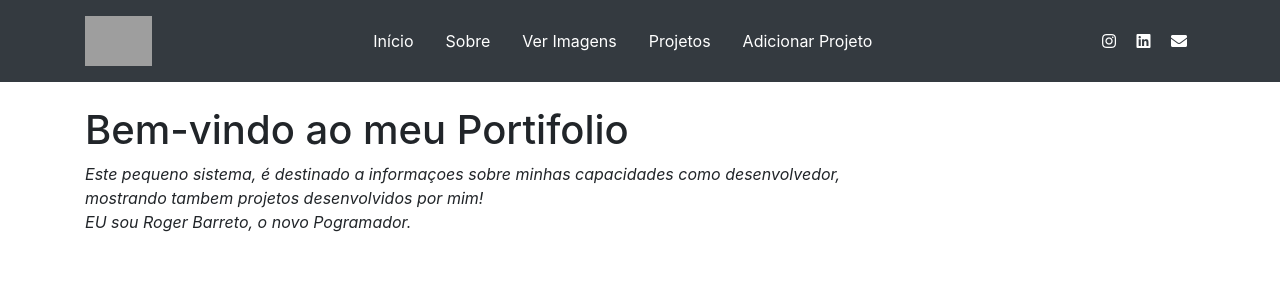
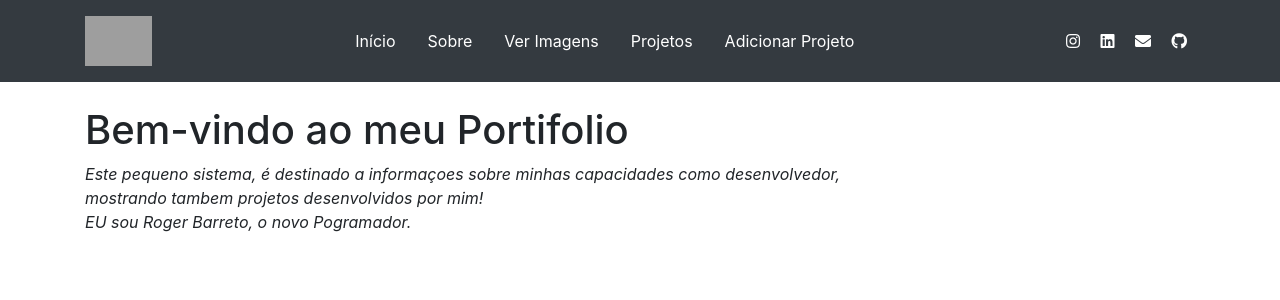
Before and after one commit to SrBarreto/SITE-DO-ZERO-COM-DJANGO, a Django app: page / in a window 1280 px wide. Shown: the top 300 px of the page. Run offline with Django 5.2, Linux system fonts and the light colour scheme; some libraries are stand-ins or nearby versions; grey boxes are pictures that could not be loaded.

Commit message:
primeiro commit

```diff
--- a/core/templates/core/base.html
+++ b/core/templates/core/base.html
@@ -27,7 +27,8 @@
             <div class="social-buttons">
                 <a href="https://www.instagram.com/roger_barreto8/" target="_blank" class="text-white mx-2"><i class="fab fa-instagram"></i></a>
                 <a href="https://www.linkedin.com/in/roger-barreto-99242b312/" target="_blank" class="text-white mx-2"><i class="fab fa-linkedin"></i></a>
-                <a href="mailto:rogerbarreto@example.com" class="text-white mx-2"><i class="fas fa-envelope"></i></a>
+                <a href="mailto:rogerbarreto783@gmail.com" class="text-white mx-2"><i class="fas fa-envelope"></i></a>
+                <a href="https://github.com/SrBarreto" target="_blank" class="text-white mx-2"><i class="fab fa-github"></i></a>
             </div>
         </div>
     </header>
```
Also changed, not shown: README.md (added), db.sqlite3, media/projetos/Gemini_Generated_Image_gzd70ggzd70ggzd7.jpeg (added).
